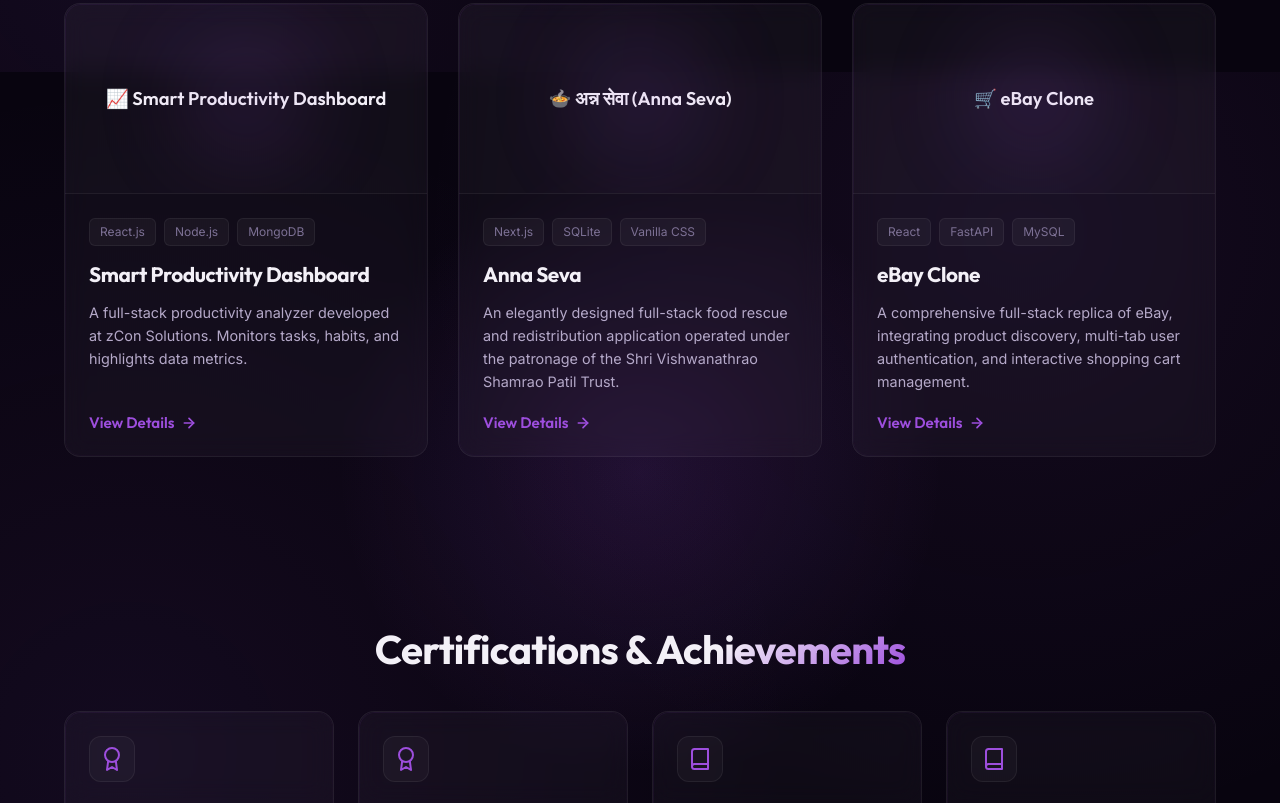
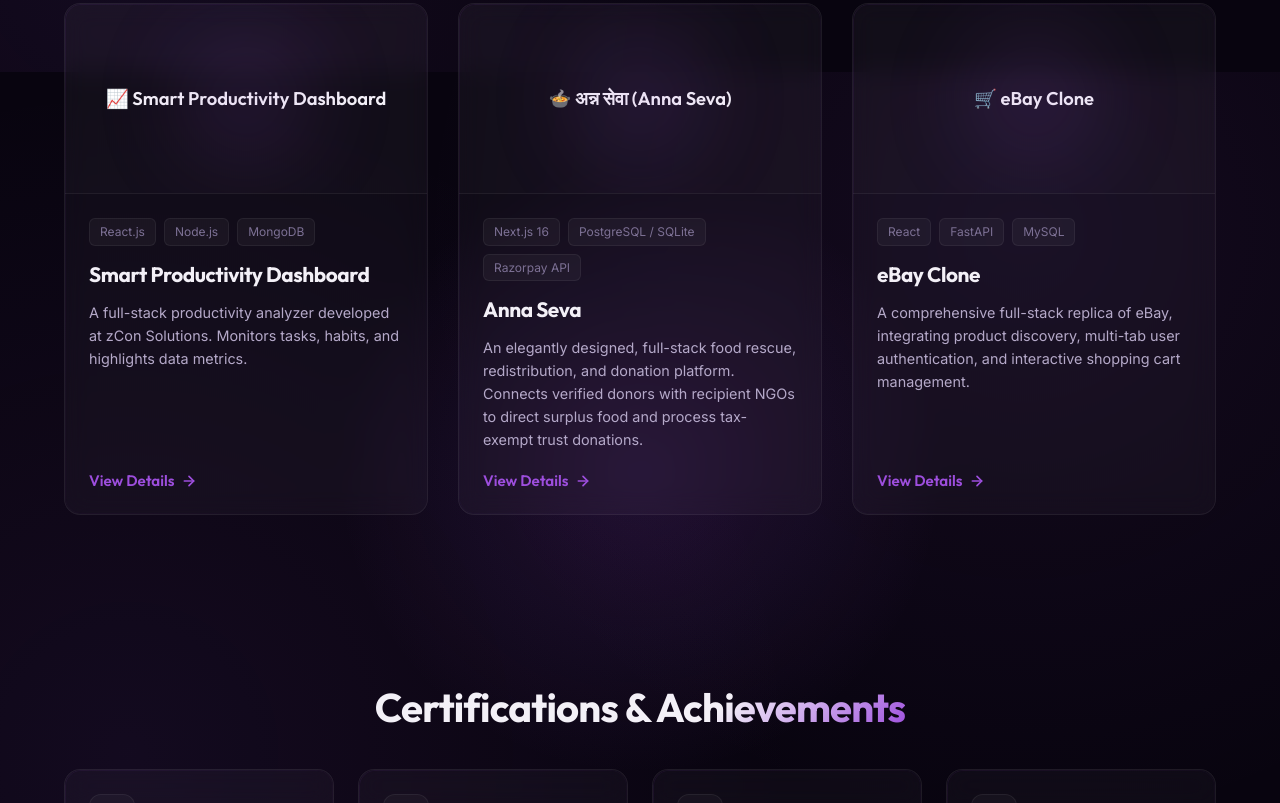
Before and after one commit to hridaynath-patil/CV, a website built with Vite: page index.html in a window 1280 px wide. Shown: the part 3128-3931 px from the top of the page. Built offline with nearby package versions, Linux system fonts and the light colour scheme; animation ran at ten frames a second.

Commit message:
feat: upgrade Anna Seva project to Next.js 16 with PostgreSQL, Razorpay integration, and administrative dashboard features

```diff
--- a/index.html
+++ b/index.html
@@ -521,12 +521,12 @@
             </div>
             <div class="project-info">
               <div class="project-tags">
-                <span>Next.js</span>
-                <span>SQLite</span>
-                <span>Vanilla CSS</span>
+                <span>Next.js 16</span>
+                <span>PostgreSQL / SQLite</span>
+                <span>Razorpay API</span>
               </div>
               <h3 class="project-title">Anna Seva</h3>
-              <p class="project-desc">An elegantly designed full-stack food rescue and redistribution application operated under the patronage of the Shri Vishwanathrao Shamrao Patil Trust.</p>
+              <p class="project-desc">An elegantly designed, full-stack food rescue, redistribution, and donation platform. Connects verified donors with recipient NGOs to direct surplus food and process tax-exempt trust donations.</p>
               <button class="btn-text open-modal-btn">
                 View Details
                 <svg viewBox="0 0 24 24" width="16" height="16" stroke="currentColor" stroke-width="2.5" fill="none"
--- a/script.js
+++ b/script.js
@@ -263,17 +263,19 @@
     },
     'anna-seva': {
       title: "अन्न सेवा (Anna Seva)",
-      tags: ["Next.js", "SQLite", "Vanilla CSS"],
-      description: "An elegantly designed full-stack food rescue and redistribution application. Operated under the patronage of the Shri Vishwanathrao Shamrao Patil Charitable Trust, Anna Seva connects verified donors (banquets, caterers, restaurants, and households) with local recipient organizations (NGOs, shelter homes, and volunteers) to direct surplus food batches to those who need them most.",
+      tags: ["Next.js 16", "PostgreSQL", "SQLite", "Razorpay", "Vanilla CSS"],
+      description: "An elegantly designed, full-stack food rescue, redistribution, and donation web application. Operated under the patronage of the Shri Vishwanathrao Shamrao Patil Charitable Trust, Anna Seva connects verified donors (banquets, caterers, restaurants, and households) with local recipient organizations (NGOs, shelter homes, and volunteers) to direct surplus food batches to those who need them most.",
       metrics: [
-        "Engineered backend REST API endpoints using Next.js App Router and integrated native SQLite (node:sqlite DatabaseSync).",
-        "Configured Write-Ahead Logging (WAL) and busy timeout (10s) to handle high-concurrency database queries during parallel builds.",
-        "Implemented donor registration with pending verification status, password visibility toggles, and state-city dynamic menus.",
-        "Created an interactive Available Food Directory with advanced filters and an Allocation Request claim workflow."
+        "Developed under Next.js 16.2.7 (React 19) utilizing the modern App Router paradigm, using Next.js Turbopack for compilation and Vanilla CSS for dynamic interfaces.",
+        "Engineered dual-database layers supporting production PostgreSQL/Supabase (pg connection pooling with DNS Resolution Fallback to IPv4) and local development SQLite (node:sqlite with WAL and 10s busy timeout).",
+        "Implemented donor registration with pending status, guidelines, password visibility toggles, and state-city dynamic dropdowns.",
+        "Created an interactive Available Food Directory with search filters, tabular view, and an Allocation Request claim modal.",
+        "Integrated secure Razorpay donations supporting custom/preset amounts, offline QR code simulator, and generating Section 80G tax exemption receipts (URN: ABMTS3026RF20251).",
+        "Designed an administrator control panel auditing trust metrics, donor verifications (Approve/Reject/Remove), food listings, allocation logs, and static trust descriptions."
       ],
-      stats: { "Next.js": 50, "SQLite": 25, "CSS": 25 },
+      stats: { "Next.js 16": 40, "PostgreSQL / SQLite": 30, "Razorpay API": 15, "Vanilla CSS": 15 },
       source: "https://github.com/hridaynath-patil/Anna-Seva",
-      live: "https://anna-seva.onrender.com/"
+      live: "https://vspatilcharitabletrust.online/"
     },
     'ebay-clone': {
       title: "eBay Clone",
```
